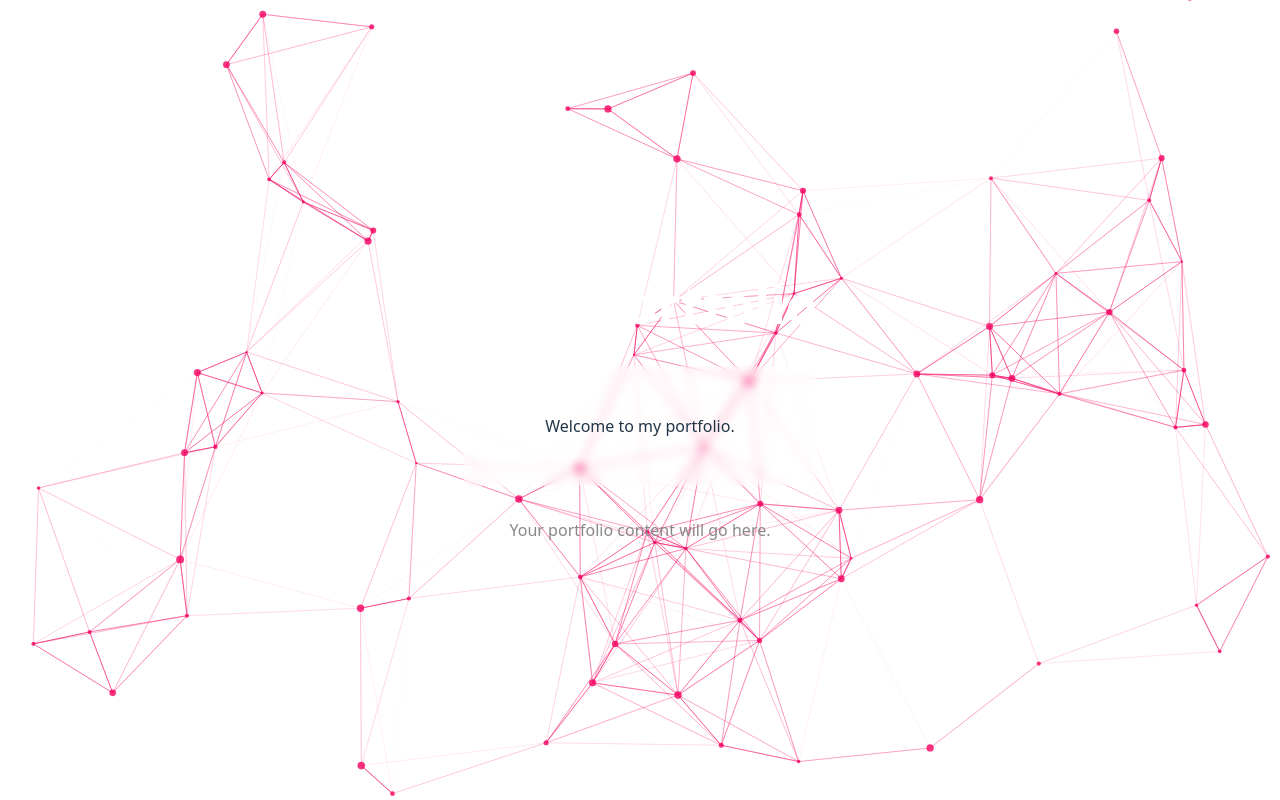
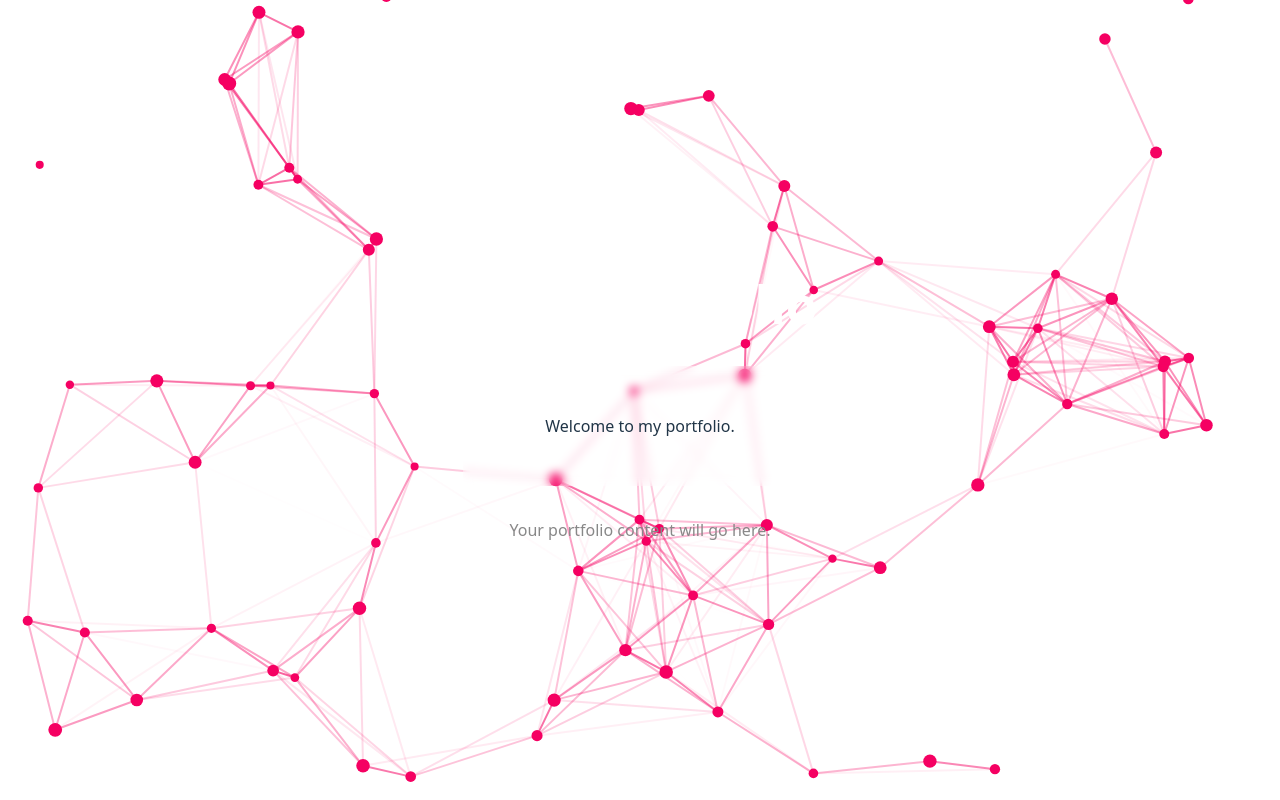
Before and after one commit to Kart8ik/PORTFOLIO, a React (Vite) app: page / in a window 1280 px wide. Built offline with nearby package versions, Linux system fonts and the light colour scheme.

Commit message:
added extra animation

```diff
--- a/src/components/ParticlesBackground.jsx
+++ b/src/components/ParticlesBackground.jsx
@@ -1,9 +1,35 @@
-import { useEffect, useMemo, useState } from "react";
+import { useEffect, useMemo, useState, useRef } from "react";
 import Particles, { initParticlesEngine } from "@tsparticles/react";
 import { loadSlim } from "@tsparticles/slim";
 
 const ParticlesBackground = () => {
   const [init, setInit] = useState(false);
+  const containerRef = useRef(null);
+
+  useEffect(() => {
+    const handleMouseMove = (event) => {
+      if (!containerRef.current) return;
+
+      const { clientX, clientY } = event;
+      const { innerWidth, innerHeight } = window;
+
+      if (innerWidth > 0) {
+        const x = (clientX / innerWidth - 0.5) * 2; // -1 to 1
+        const y = (clientY / innerHeight - 0.5) * 2; // -1 to 1
+
+        const rotateX = -y *2; // max rotation 1.5 degrees
+        const rotateY = x * 2; // max rotation 1.5 degrees
+
+        containerRef.current.style.transform = `perspective(1200px) rotateX(${rotateX}deg) rotateY(${rotateY}deg) scale(1.1)`;
+      }
+    };
+
+    window.addEventListener("mousemove", handleMouseMove);
+
+    return () => {
+      window.removeEventListener("mousemove", handleMouseMove);
+    };
+  }, []);
 
   useEffect(() => {
     initParticlesEngine(async (engine) => {
@@ -16,15 +42,14 @@ const ParticlesBackground = () => {
   const particleOptions = useMemo(
     () => ({
       fullScreen: {
-        enable: true,
-        zIndex: -1,
+        enable: false,
       },
       particles: {
         number: {
-          value: 160,
+          value: 150,
           density: {
             enable: true,
-            value_area: 1000,
+            value_area: 1500,
           },
         },
         color: {
@@ -34,21 +59,24 @@ const ParticlesBackground = () => {
           type: "circle",
         },
         opacity: {
-          value: 0.8,
+          value: 1,
         },
         size: {
-          value: { min: 1, max: 4 },
+          value: { min: 4, max: 7 },
         },
         links: {
           color: "#f50062",
           distance: 200,
           enable: true,
-          opacity: 0.6,
-          width: 1,
+          opacity: 0.7, // strong but not overpowering
+          width: 2,
+          triangles: {
+            enable: false, // no filled areas
+          },
         },
         move: {
           enable: true,
-          speed: 0.8,
+          speed: 0.5,
           direction: "none",
           random: true,
           straight: false,
@@ -57,25 +85,10 @@ const ParticlesBackground = () => {
       },
       interactivity: {
         events: {
-          onHover: {
-            enable: true,
-            mode: "grab",
-          },
           onClick: {
             enable: true,
             mode: "repulse",
-          },
-        },
-        modes: {
-          grab: {
-            distance: 160,
-            links: {
-              opacity: 1,
-            },
-          },
-          repulse: {
-            distance: 100,
-            duration: 0.4,
+            distance: 50
           },
         },
       },
@@ -84,8 +97,22 @@ const ParticlesBackground = () => {
     []
   );
 
+  const containerStyle = {
+    position: "fixed",
+    top: 0,
+    left: 0,
+    width: "100%",
+    height: "100%",
+    zIndex: -1,
+    transition: "transform 0.1s ease-out",
+  };
+
   if (init) {
-    return <Particles id="tsparticles" options={particleOptions} />;
+    return (
+      <div ref={containerRef} style={containerStyle}>
+        <Particles id="tsparticles" options={particleOptions} />
+      </div>
+    );
   }
 
   return <></>;
```
